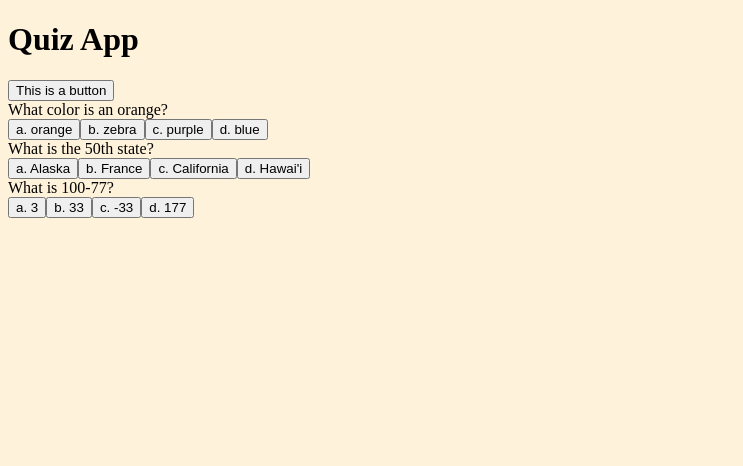
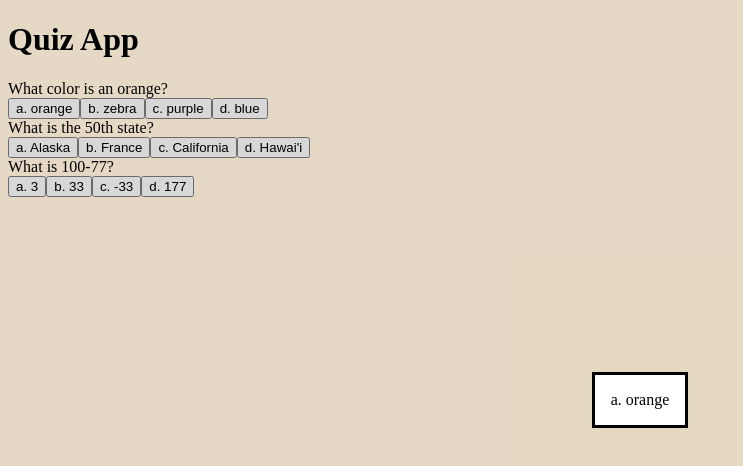
Before and after one commit to codertrev415/quiz-app, a plain HTML site: page code/quiz-app/index.html in a window 1280 px wide. Both pictures are taken after a click on the button "a. orange". Shown: the whole page, without its empty margins (0-743 px from the left). Drawn offline with Linux system fonts and the light colour scheme.

Commit message:
WIP: implement dialog element with showModal/close for answer feedback

```diff
--- a/code/quiz-app/index.html
+++ b/code/quiz-app/index.html
@@ -9,7 +9,7 @@
 <body>
     <h1>Quiz App</h1>
 
-    <button class="button1">This is a button</button>
+
 
     <div id="quiz-questions">
     </div>
--- a/code/quiz-app/index.js
+++ b/code/quiz-app/index.js
@@ -18,15 +18,30 @@ function addElement(){
 
         for(let i = 0; i < currentQuestion.answers.length; i++){
 
-
             let button = document.createElement("button")
             createDiv = document.createElement("div")
+
             document.body.appendChild(createDiv)
             document.body.appendChild(button)
             createDiv.textContent = (currentQuestion.answers[i])
             button.appendChild(createDiv)
             button.addEventListener("click", (event) => {
-                answer.classList.toggle.event.target("hidden")
+                const dialog = document.createElement("dialog")
+                const closeDialog = document.createElement("button")
+                if (event.target.innerText === currentQuestion.correct) {
+                    document.body.appendChild(dialog)
+                    dialog.textContent = (currentQuestion.correct)
+                    dialog.showModal()
+                    closeDialog.addEventListener("click" , () =>{
+                        document.body.appendChild(button)
+                        dialog.close()
+                    })
+
+
+                } else {
+
+                }
+               // answer.classList.toggle.event.target()
 
     //button.appendChild(button)
             })
@@ -40,14 +55,14 @@ function addElement(){
 
 addElement()
 
-let button1 = document.getElementById(button1)
+/*let button1 = document.getElementById(button1)
 
 button1.addEventListener("click", (event) =>{
     console.log(event)
 })
 
 
-/*console.log(button)
+console.log(button)
 
 console.log(`Question ${i + 1}: ${currentQuestion.question}`)
     console.log(`Options: ${currentQuestion.answers.join(", ")}`)
```
